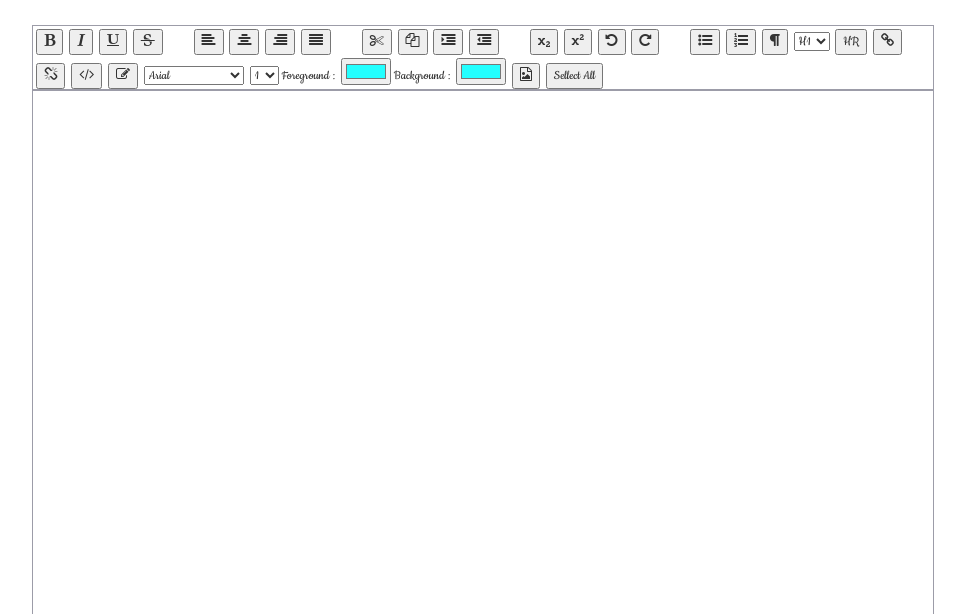
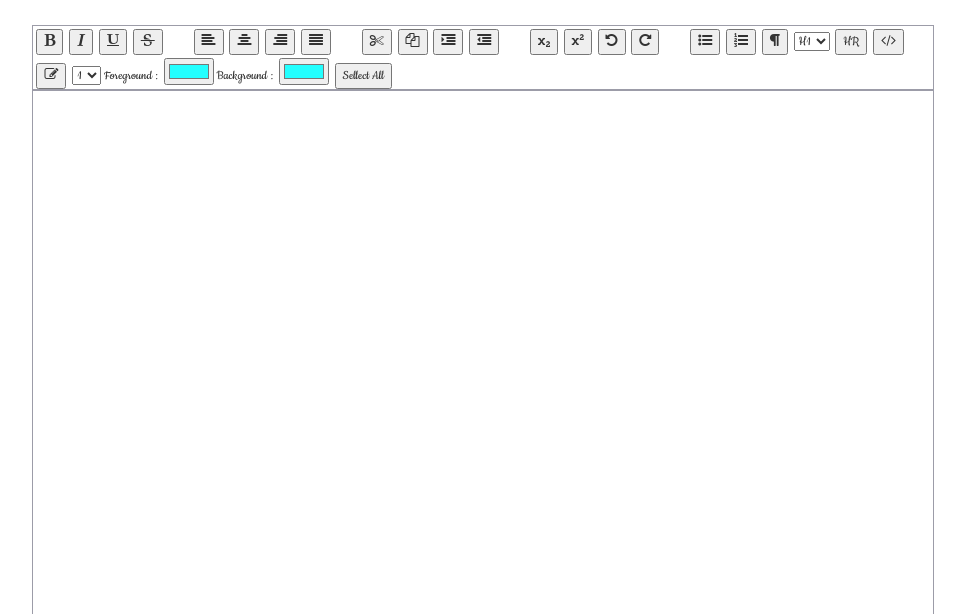
Before and after one commit to hritikraj31/notesapp, a Node server app: page /notes/new in a window 1280 px wide. Shown: the part 52-666 px from the top of the page, without its empty margins (157-1122 px from the left). Run offline with Node 20, Linux system fonts and the light colour scheme; the visitor is signed in with stand-in values (Sample User, id 1); some libraries are stand-ins or nearby versions; some web fonts are replaced.

Commit message:
removing some menus

```diff
--- a/package.json
+++ b/package.json
@@ -11,6 +11,7 @@
     "express-session": "^1.17.0",
     "method-override": "^3.0.0",
     "mongoose": "^5.9.4",
+    "multer": "^1.4.2",
     "passport": "^0.4.1",
     "passport-local": "^1.0.0",
     "passport-local-mongoose": "^6.0.1"
--- a/views/notes/new.ejs
+++ b/views/notes/new.ejs
@@ -45,11 +45,11 @@
                 <option value="H6">H6</option>
             </select>
             <button onclick="execCmd('insertHorizontalRule')">HR</button>
-            <button onclick="execCmd('createLink',prompt('Enter a URL.. ','http://'))"><i class="fa fa-link"></i></button>
-            <button onclick="execCmd('unlink')"><i class="fa fa-unlink"></i></button>
+            <!-- <button onclick="execCmd('createLink',prompt('Enter a URL.. ','http://'))"><i class="fa fa-link"></i></button> -->
+            <!-- <button onclick="execCmd('unlink')"><i class="fa fa-unlink"></i></button> -->
             <button onclick="toggleSource()"><i class="fa fa-code"></i></button>
             <button onclick="toggleEdit()"><i class="fa fa-edit"></i></button>
-            <select onchange="execCommandWithArg('fontName',this.value)">
+            <!-- <select onchange="execCommandWithArg('fontName',this.value)">
                 <option value="Arial">Arial</option>
                 <option value="Conic Sans MS">Conic Sans MS</option>
                 <option value="Courier">Courier</option>
@@ -57,7 +57,7 @@
                 <option value="Tahoma">Tahoma</option>
                 <option value="Times New Roman">Times New Roman</option>
                 <option value="Verdana">Verdana</option>
-            </select>
+            </select> -->
             <select onchange="execCommandWithArg('fontSize',this.value)">
                 <option value="1">1</option>
                 <option value="2">2</option>
@@ -69,7 +69,7 @@
             </select>
             Foreground : <input type="color" value="#23ffff" onchange="execCommandWithArg('foreColor',this.value)">
             Background : <input type="color" value="#23ffff" onchange="execCommandWithArg('hiliteColor',this.value)">
-            <button onclick="execCmd('insertImage',prompt('Enter the image URL.. ',''))"><i class="fa fa-file-image-o"></i></button>
+            <!-- <button onclick="execCmd('insertImage',prompt('Enter the image URL.. ',''))"><i class="fa fa-file-image-o"></i></button> -->
             <button onclick="execCmd('selectAll')">Sellect All</button>
             </div>
             <button id="openBtn" onclick="toggleNav()">More</button>
```
Also changed, not shown: views/notes/edit.ejs (+5 -5 lines), 1 other file.
